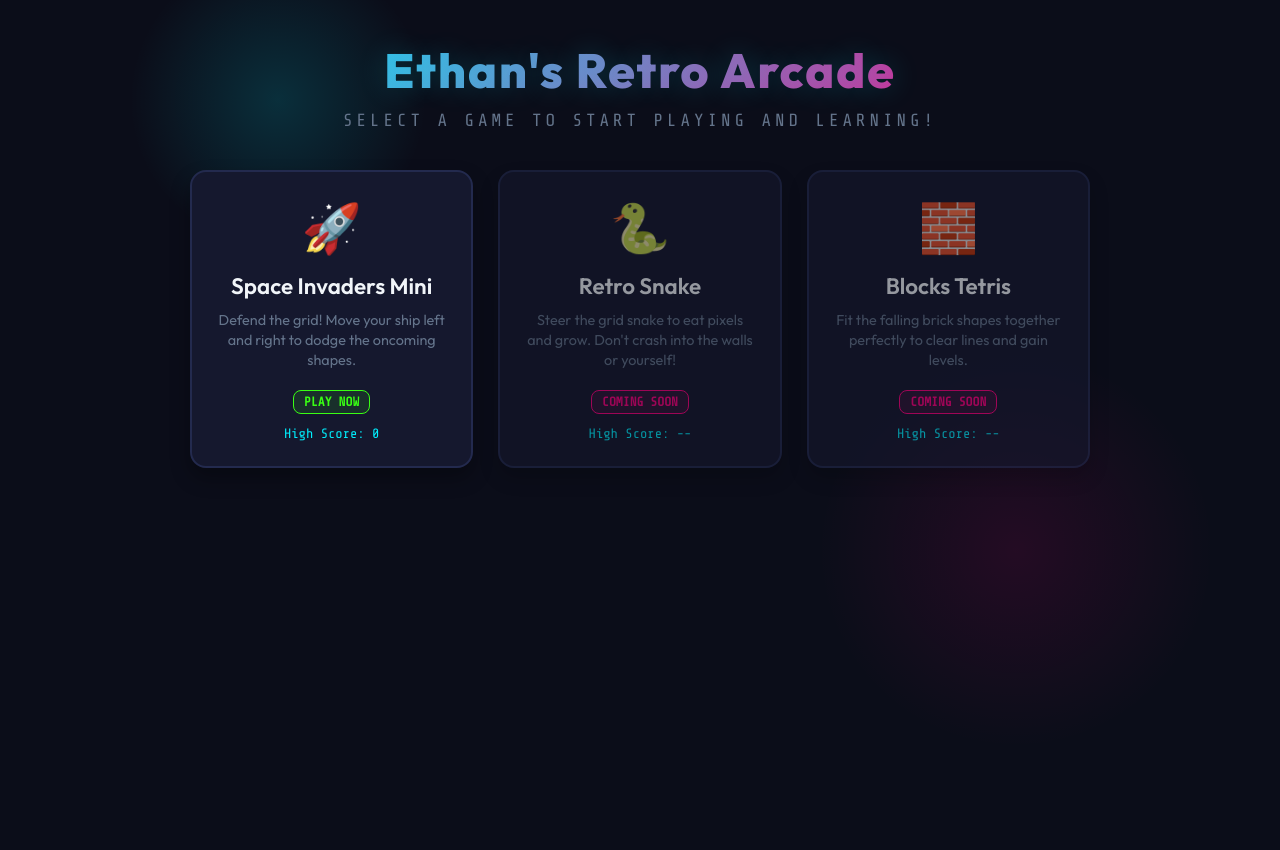
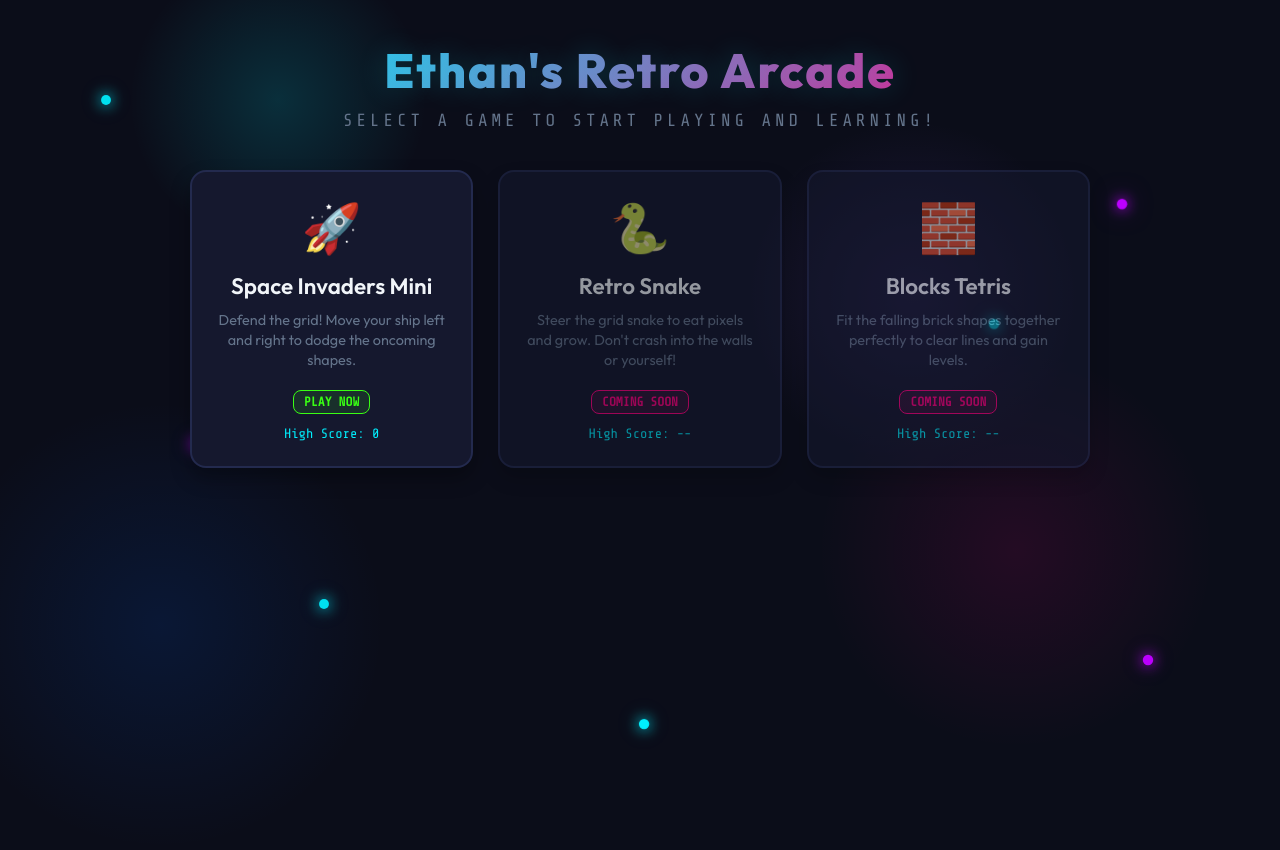
Before and after one commit to misselfampty-sudo/ethan_gaming, a plain HTML site: page index.html in a window 1280 px wide. Before the commit the page ends 800 px from the top, so only its background shows below. Drawn offline with nearby package versions, Linux system fonts and the light colour scheme.

Commit message:
Add decorative pulsing blue and purple background neon dots

```diff
--- a/index.html
+++ b/index.html
@@ -60,6 +60,58 @@
       right: 5%;
       z-index: -1;
       pointer-events: none;
+    }
+    .glow-point-purple {
+      position: absolute;
+      width: 350px;
+      height: 350px;
+      border-radius: 50%;
+      background: radial-gradient(circle, rgba(139, 92, 246, 0.15) 0%, rgba(0,0,0,0) 70%);
+      top: 15%;
+      right: 15%;
+      z-index: -1;
+      pointer-events: none;
+    }
+    .glow-point-blue {
+      position: absolute;
+      width: 450px;
+      height: 450px;
+      border-radius: 50%;
+      background: radial-gradient(circle, rgba(0, 100, 255, 0.12) 0%, rgba(0,0,0,0) 70%);
+      top: 50%;
+      left: -5%;
+      z-index: -1;
+      pointer-events: none;
+    }
+
+    /* Small pulsing neon background dots */
+    .neon-dot {
+      position: absolute;
+      width: 8px;
+      height: 8px;
+      border-radius: 50%;
+      z-index: -1;
+      pointer-events: none;
+      animation: pulse 4s infinite alternate ease-in-out;
+    }
+    .dot-blue {
+      background-color: #00f0ff;
+      box-shadow: 0 0 10px #00f0ff, 0 0 20px rgba(0, 240, 255, 0.5);
+    }
+    .dot-purple {
+      background-color: #bd00ff;
+      box-shadow: 0 0 10px #bd00ff, 0 0 20px rgba(189, 0, 255, 0.5);
+    }
+
+    @keyframes pulse {
+      0% {
+        transform: scale(0.8);
+        opacity: 0.5;
+      }
+      100% {
+        transform: scale(1.3);
+        opacity: 1.0;
+      }
     }
 
     .container {
@@ -274,6 +326,17 @@
   <!-- Glow Backgrounds -->
   <div class="glow-point"></div>
   <div class="glow-point-pink"></div>
+  <div class="glow-point-purple"></div>
+  <div class="glow-point-blue"></div>
+
+  <!-- Decorative Pulsing Neon Dots -->
+  <div class="neon-dot dot-blue" style="top: 12%; left: 8%; animation-delay: 0s;"></div>
+  <div class="neon-dot dot-purple" style="top: 25%; right: 12%; animation-delay: 1s;"></div>
+  <div class="neon-dot dot-blue" style="top: 40%; right: 22%; animation-delay: 0.5s;"></div>
+  <div class="neon-dot dot-purple" style="top: 55%; left: 15%; animation-delay: 1.5s;"></div>
+  <div class="neon-dot dot-blue" style="top: 75%; left: 25%; animation-delay: 2s;"></div>
+  <div class="neon-dot dot-purple" style="top: 82%; right: 10%; animation-delay: 0.7s;"></div>
+  <div class="neon-dot dot-blue" style="top: 90%; left: 50%; animation-delay: 1.2s;"></div>
 
   <div class="container">
 
```
